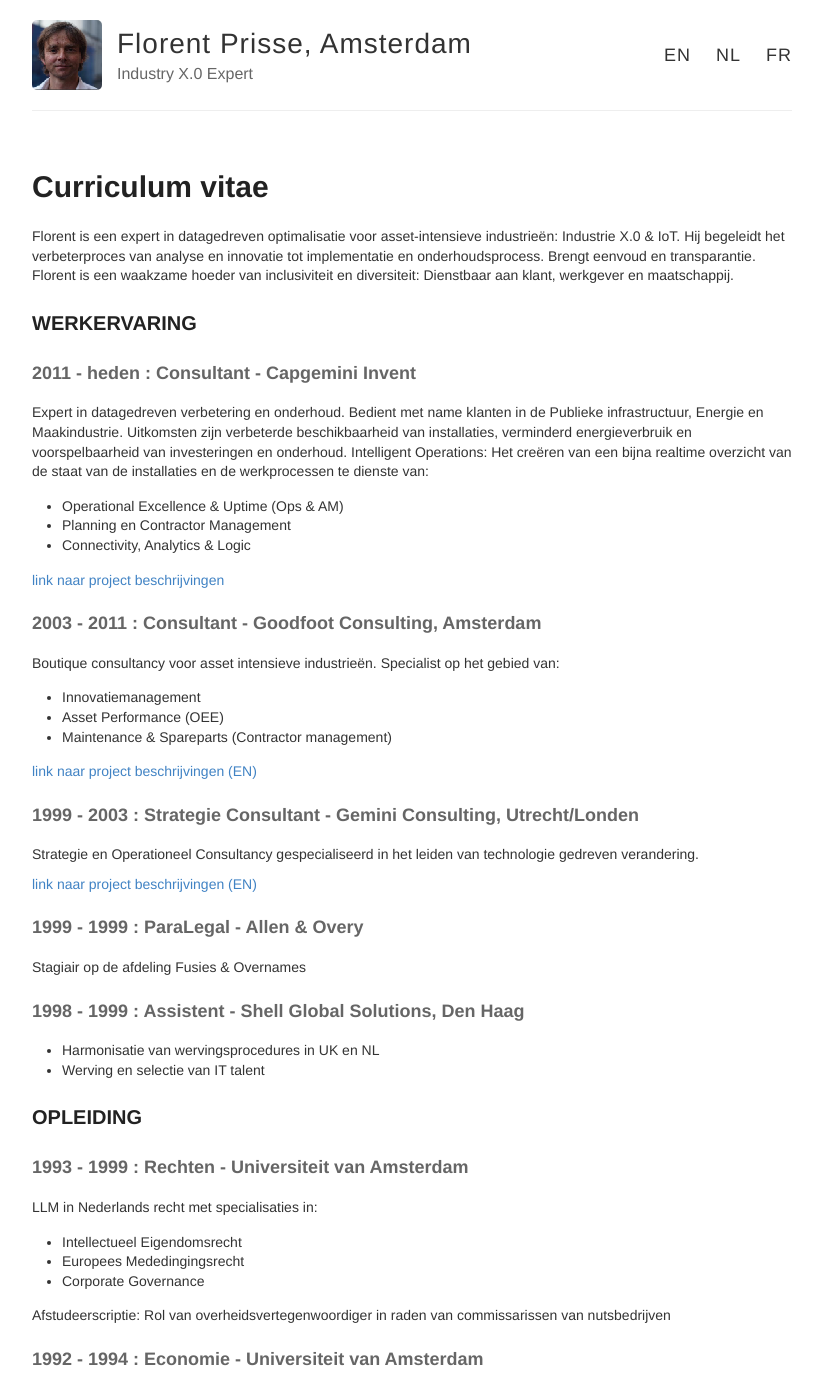
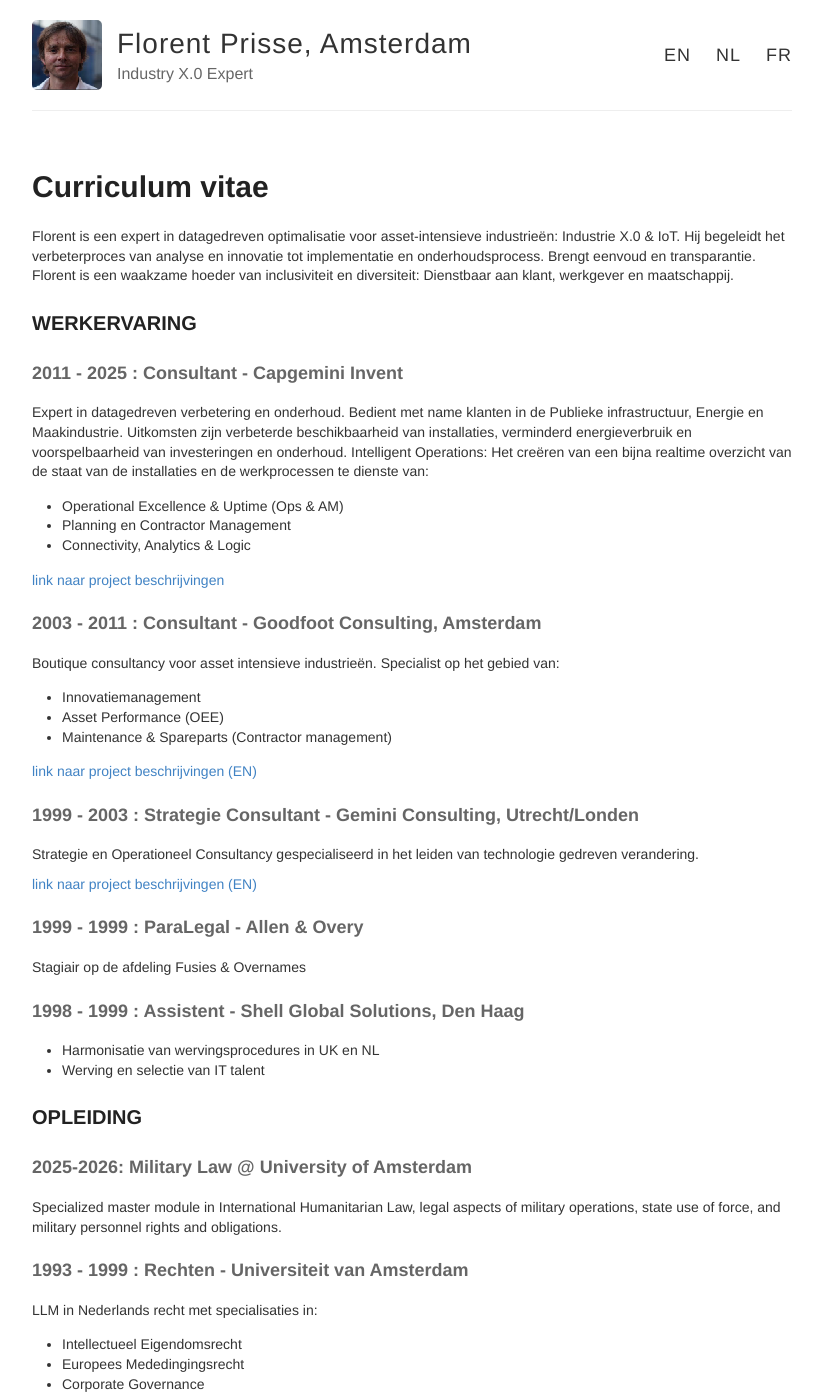
Before and after one commit to fprisse/fprisse.github.io, a Jekyll site: the page built from _pages/nl.md, in a window 1280 px wide and 1400 px high. Shown: the whole window, without its empty margins (228-1050 px from the left). Built offline with Jekyll 4.4.1, drawn with Linux system fonts in a browser that asks for light colours; comment, search, counter and statistics services are not loaded.

Commit message:
Update nl.md

```diff
--- a/_pages/nl.md
+++ b/_pages/nl.md
@@ -8,7 +8,7 @@ Florent is een expert in datagedreven optimalisatie voor asset-intensieve indust
 
 ### WERKERVARING
 
-#### 2011 - heden : Consultant - Capgemini Invent
+#### 2011 - 2025 : Consultant - Capgemini Invent
 
 Expert in datagedreven verbetering en onderhoud. Bedient met name klanten in de Publieke infrastructuur, Energie en Maakindustrie. Uitkomsten zijn verbeterde beschikbaarheid van installaties, verminderd energieverbruik en voorspelbaarheid van investeringen en onderhoud. Intelligent Operations: Het creëren van een bijna realtime overzicht van de staat van de installaties en de werkprocessen te dienste van:
 
@@ -44,6 +44,9 @@ Stagiair op de afdeling Fusies & Overnames
 - Werving en selectie van IT talent
 
 ### OPLEIDING
+
+#### 2025-2026: Military Law @ University of Amsterdam
+Specialized master module in International Humanitarian Law, legal aspects of military operations, state use of force, and military personnel rights and obligations.
 
 #### 1993 - 1999 : Rechten - Universiteit van Amsterdam
 
```
